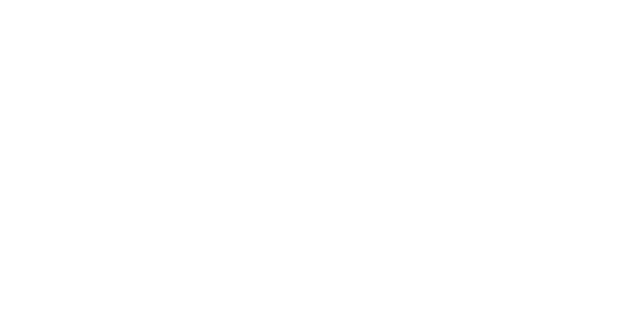
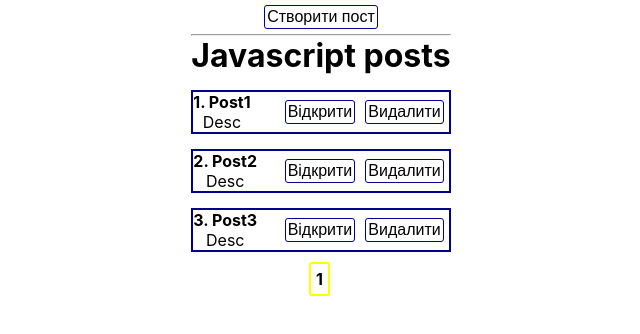
Before and after one commit to Propsi4/react-posts, a React (Create React App) app: page / in a window 1280 px wide. Shown: the top 334 px of the page, without its empty margins (319-959 px from the left). Built offline with nearby package versions, Linux system fonts and the light colour scheme.

Commit message:
router-dom support

```diff
--- a/package.json
+++ b/package.json
@@ -1,7 +1,6 @@
 {
   "name": "posts",
   "version": "0.1.0",
-  "homepage": "https://propsi4.github.io/react-posts",
   "private": true,
   "dependencies": {
     "@testing-library/jest-dom": "^5.16.5",
@@ -13,8 +12,6 @@
     "react-scripts": "^5.0.1"
   },
   "scripts": {
-    "predeploy": "npm run build",
-    "deploy": "gh-pages -d build",
     "start": "react-scripts start",
     "build": "react-scripts build",
     "test": "react-scripts test",
--- a/src/components/PageList.jsx
+++ b/src/components/PageList.jsx
@@ -5,7 +5,7 @@
   return (
     <div className="page_wrapper">
     {
-        pagesArray.map(index => <span key={index} onClick={() => navigate({pathname: "/posts", search: "?page="+index})} className={page == index ?
+        pagesArray.map(index => <span key={index} onClick={() => navigate({pathname: "/", search: "?page="+index})} className={page == index ?
             "page page_current" : "page"
           }>{index}</span>)
     }
--- a/src/router/index.js
+++ b/src/router/index.js
@@ -3,6 +3,6 @@
 
 
 export const publicRoutes = [
-    {path: '/posts', element: <Posts/>},
+    {path: '/', element: <Posts/>},
     {path: '/viewpost', element: <ViewPost/>},
 ]
```
